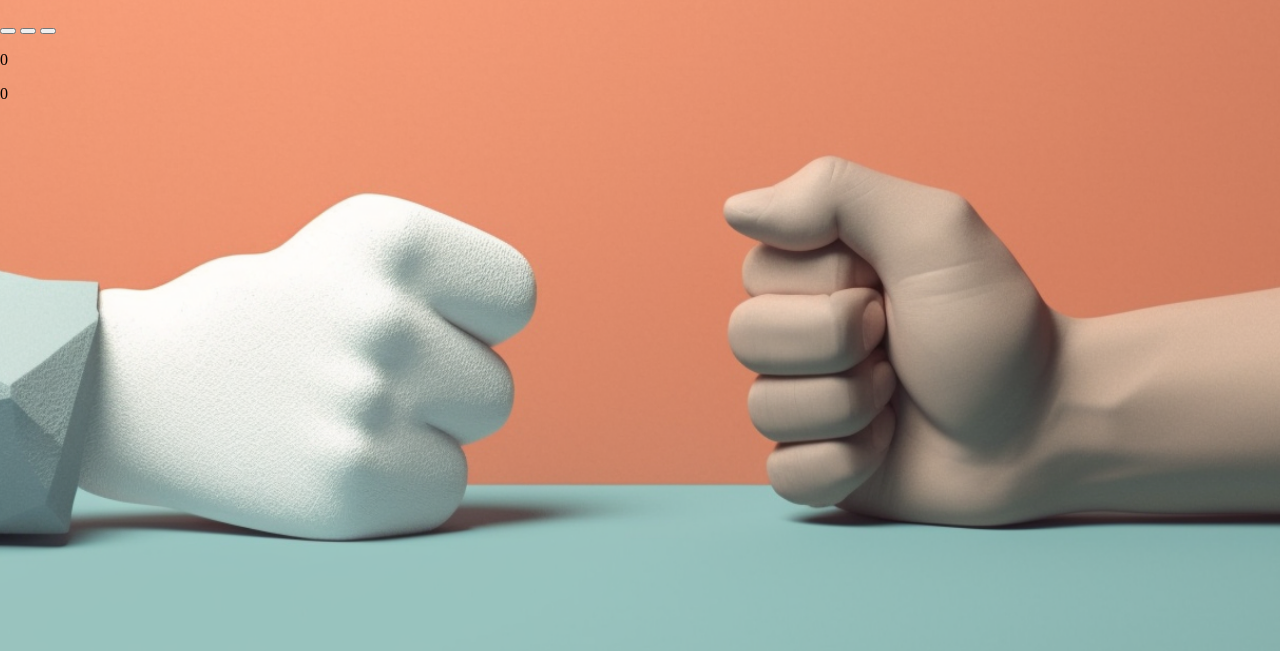
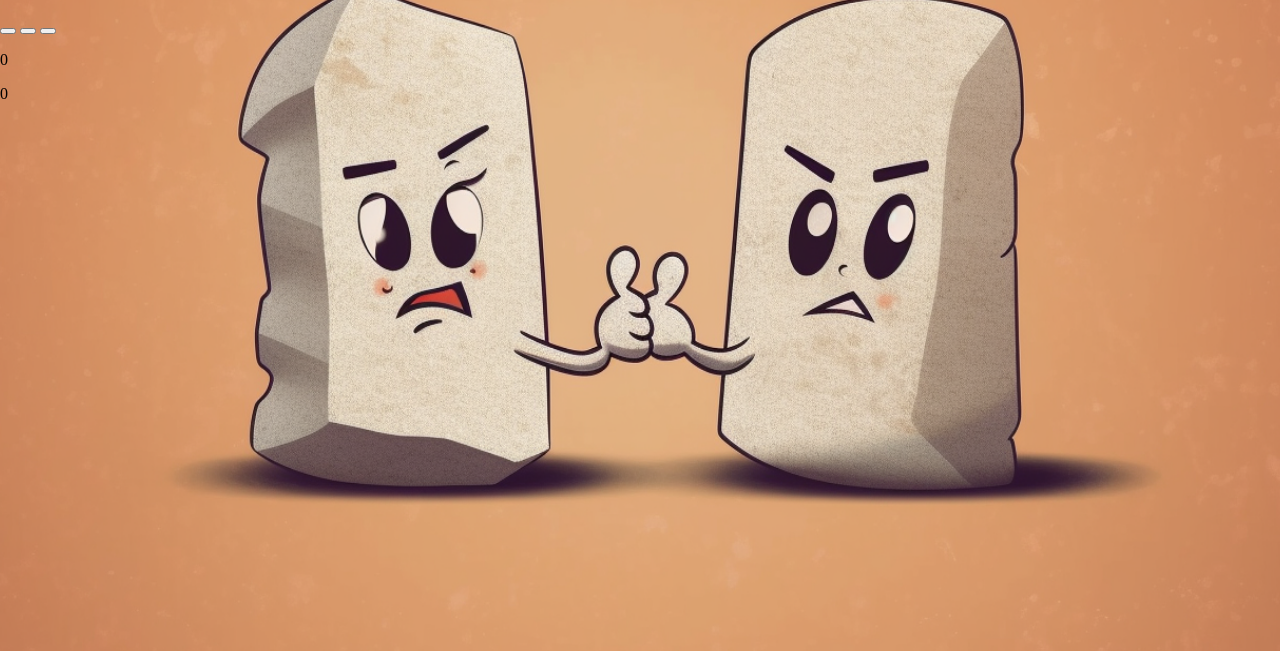
Before and after one commit to mustafataibah/Odin-Project, a plain HTML site: page odin-rock-paper-scissors/index.html in a window 1280 px wide. Shown: the part 149-800 px from the top of the page. Drawn offline with Linux system fonts and the light colour scheme.

Commit message:
changed background image

```diff
--- a/odin-rock-paper-scissors/index.html
+++ b/odin-rock-paper-scissors/index.html
@@ -9,7 +9,7 @@
 </head>
 <body>
     <div class="body" id="body">
-        <img id="bg" src="rockpaperscissors.png" alt="Background">
+        <img id="bg" src="background.png" alt="Background">
         <h1 class="title"> Rock Paper Scissors</h1>
         <p class="subtext">
             Choose your weapon!
--- a/odin-rock-paper-scissors/style.css
+++ b/odin-rock-paper-scissors/style.css
@@ -16,9 +16,9 @@ body {
 
 #bg {
    position: absolute;
-   height: 120%; /* Increased size */
+   height: 120%;
    width: 120%;
-   top: -10%; /* Adjusted position */
+   top: -10%;
    left: -10%;
    z-index: 1;
 }
@@ -40,5 +40,3 @@ h1 {
    text-align: center;
    font-size: 2em;
 }
-
-.choices
```
Also changed, not shown: odin-rock-paper-scissors/background.png (added), odin-rock-paper-scissors/rockpaperscissors.png (deleted).
